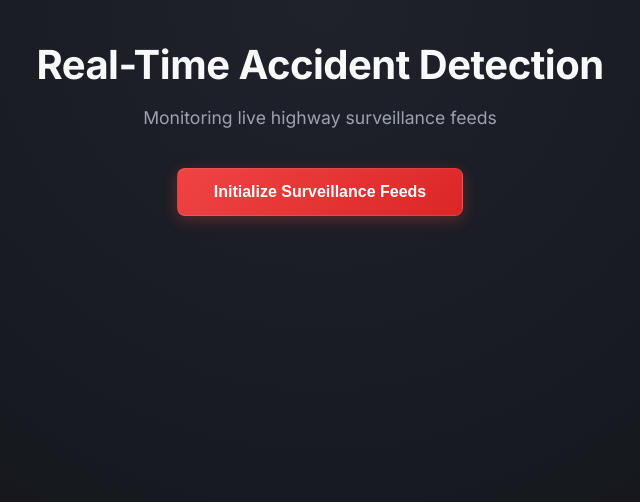
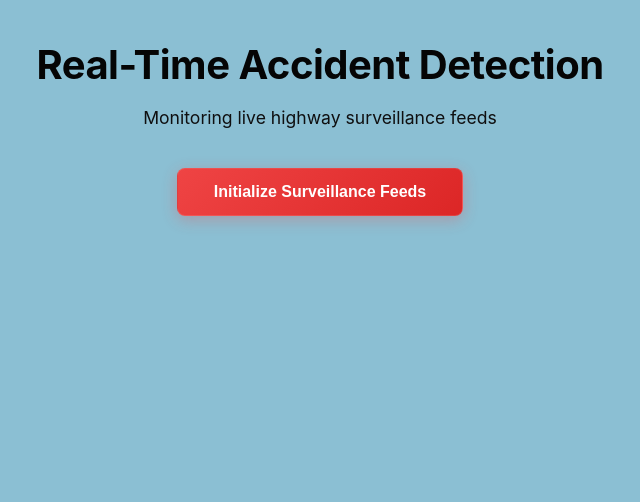
Before and after one commit to Siri-Konda/accident_detection_by_pragya, a FastAPI app: page / in a window 1280 px wide. Shown: the top 502 px of the page, without its empty margins (320-960 px from the left). Run offline with FastAPI, Linux system fonts and the light colour scheme; parts of the project's set-up code (start-up, migrations or seed data) failed here and were passed over.

Commit message:
Update index.html

```diff
--- a/templates/index.html
+++ b/templates/index.html
@@ -4,14 +4,13 @@
     <meta charset="UTF-8">
     <title>Live Accident Detection</title>
     <!-- Import a modern font -->
-    <link href="https://fonts.googleapis.com/css2?family=Inter:wght@400;600;700&display=swap" rel="stylesheet">
 
     <style>
         :root {
-            --bg-color: #0f1115;
+            --bg-color: #8bbfd3;
             --card-bg: rgba(30, 33, 40, 0.7);
             --text-main: #f8f9fa;
-            --text-muted: #9ca3af;
+            --text-muted: #0f0f10;
             --accent-red: #ef4444;
             --accent-green: #10b981;
             --accent-green-bg: rgba(16, 185, 129, 0.15);
@@ -20,7 +19,6 @@
         body {
             font-family: 'Inter', sans-serif;
             background-color: var(--bg-color);
-            background-image: radial-gradient(circle at 50% 0%, #1f222b 0%, #0f1115 100%);
             background-attachment: fixed;
             color: var(--text-main);
             text-align: center;
@@ -31,6 +29,7 @@
         h1 {
             margin: 0 0 10px 0;
             font-size: 2.5rem;
+            color: #050505;
             font-weight: 700;
             letter-spacing: -0.5px;
         }
@@ -38,6 +37,7 @@
         .subtitle {
             color: var(--text-muted);
             font-size: 1.1rem;
+
             margin-bottom: 30px;
         }
 
@@ -57,8 +57,6 @@
         }
         .start-btn:hover {
             transform: translateY(-2px);
-            box-shadow: 0 6px 20px rgba(239, 68, 68, 0.5);
-            background: linear-gradient(135deg, #f87171, #ef4444);
         }
 
         /* STRICT 2-COLUMN GRID */
@@ -130,7 +128,7 @@
         .cam-id {
             font-size: 13px;
             color: var(--text-muted);
-            font-family: 'Inter', monospace;
+            font-family: Arial;
             font-weight: 600;
             letter-spacing: 0.5px;
             white-space: nowrap;
```
